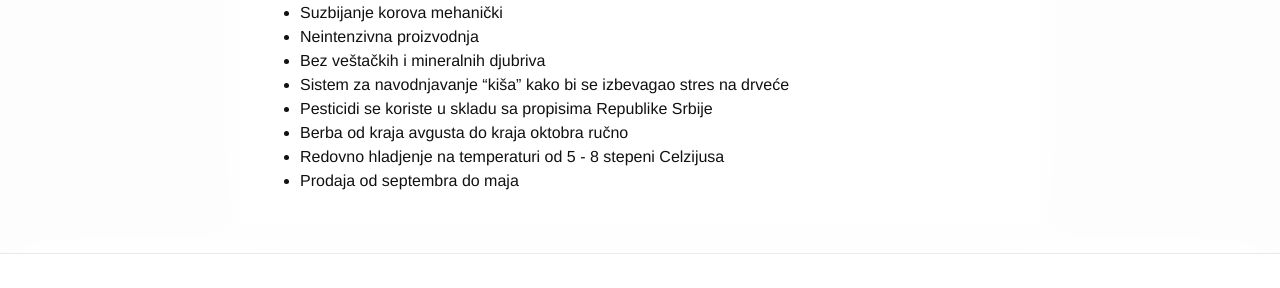
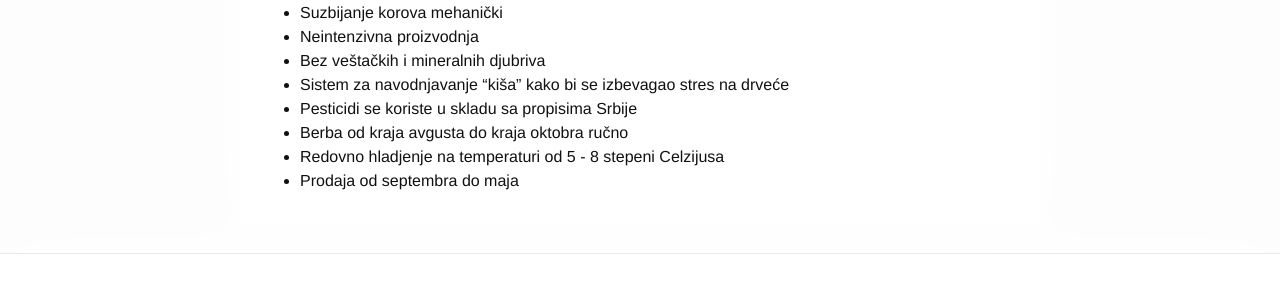
Before and after one commit to JabukeSaPeska/JabukeSaPeska.github.io, a Jekyll site: the page built from Technology.md, in a window 1280 px wide. Shown: the part 971-1259 px from the top of the page. Built offline with Jekyll 4.4.1, drawn with Linux system fonts in a browser that asks for light colours.

Commit message:
Remove republic

```diff
--- a/Technology.md
+++ b/Technology.md
@@ -41,7 +41,7 @@ permalink: /technology/
 * Neintenzivna proizvodnja
 * Bez veštačkih i mineralnih djubriva
 * Sistem za navodnjavanje "kiša" kako bi se izbevagao stres na drveće
-* Pesticidi se koriste u skladu sa propisima Republike Srbije
+* Pesticidi se koriste u skladu sa propisima Srbije
 * Berba od kraja avgusta do kraja oktobra ručno
 * Redovno hladjenje na temperaturi od 5 - 8 stepeni Celzijusa
 * Prodaja od septembra do maja
```
